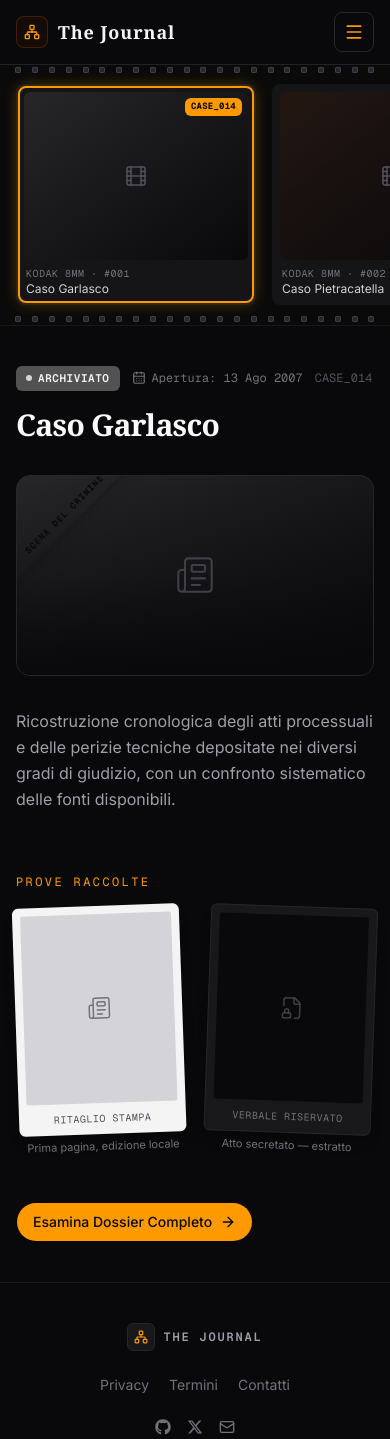
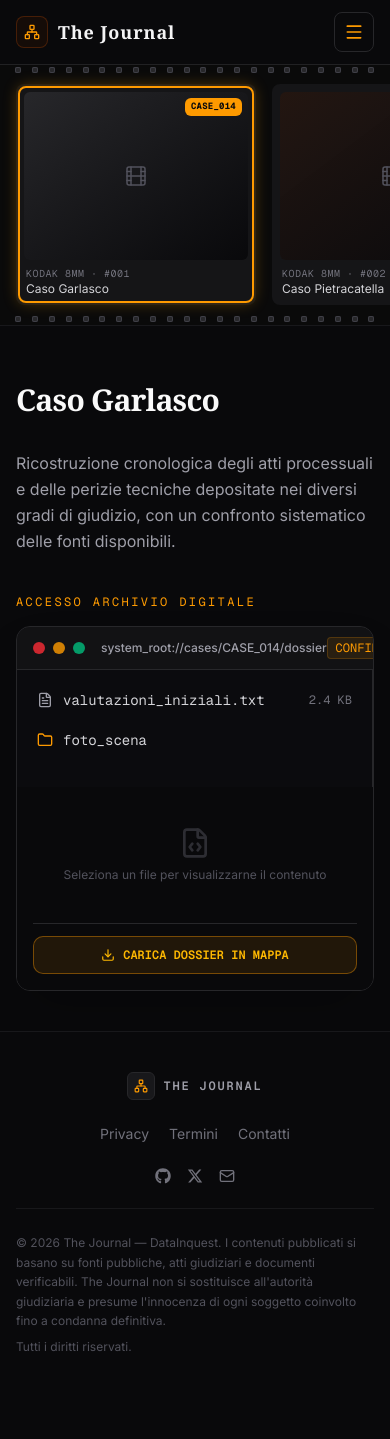
Before and after one commit to cp985/TheJournal, a Next.js app: page /cases in a window 390 px wide. Shown: the top 1439 px of the page. After the commit the page ends 1395 px from the top, so only its background shows below. Built offline with nearby package versions, Linux system fonts and the light colour scheme.

Commit message:
modified cases page and landingpage

```diff
--- a/src/app/(public)/cases/page.tsx
+++ b/src/app/(public)/cases/page.tsx
@@ -5,6 +5,7 @@
 import * as React from "react";
 import Link from "next/link";
 import { motion, AnimatePresence, type Variants } from "framer-motion";
+import {CaseFileExplorer, FileItem} from "@/components/layout/file-explorer-case"
 import { cn } from "@/lib/utils";
 import { Button } from "@/components/ui/button";
 import {
@@ -290,6 +291,21 @@ export default function CasiPage() {
   const [selectedId, setSelectedId] = React.useState<string>(CASES[0].id);
   const selectedCase = CASES.find((c) => c.id === selectedId) ?? CASES[0];
 
+
+  // 2. FUNZIONE PER GESTIRE IL "DOWNLOAD"
+  const handleDownloadCase = () => {
+    console.log(`Salvo il caso ${selectedCase.id} nei cookie/tabellone!`);
+    // Qui aggiungeremo la logica per salvare il caso
+  };
+
+  // 3. MOCK DATI FILE (Da aggiungere al tuo oggetto CASES o generare qui)
+  const mockFiles: FileItem[] = [
+    { id: "1", name: "valutazioni_iniziali.txt", type: "text", size: "2.4 KB", content: "Analisi preliminare del caso...\n\nNessun sospetto evidente." },
+    { id: "2", name: "foto_scena", type: "folder", children: [
+        { id: "3", name: "IMG_001.jpg", type: "image", size: "4.1 MB" }
+    ]}
+  ];
+
   return (
     <main className="min-h-screen bg-zinc-950 text-zinc-100">
       {/* Barra superiore minimale */}
@@ -323,84 +339,42 @@ export default function CasiPage() {
         {/* --------------------------------------------------------- */}
         {/* PREVIEW — dettaglio del caso selezionato                   */}
         {/* --------------------------------------------------------- */}
+
         <div className="flex-1 px-4 py-10 sm:px-8 lg:h-[calc(100vh-3.5rem)] lg:overflow-y-auto lg:px-12 lg:py-14">
           <AnimatePresence mode="wait">
-            <motion.div
-              key={selectedCase.id}
-              variants={previewVariants}
-              initial="initial"
-              animate="animate"
-              exit="exit"
-              className="mx-auto max-w-3xl"
-            >
-              {/* Header */}
+            <motion.div key={selectedCase.id} /* ... tue varianti ... */ className="mx-auto max-w-3xl">
+
+              {/* Header (Status, Title, etc) -> Rimane identico */}
               <div className="flex flex-wrap items-center gap-3">
-                <StatusPill status={selectedCase.status} />
-                <span className="inline-flex items-center gap-1.5 font-mono text-xs text-zinc-500">
-                  <CalendarDays className="h-3.5 w-3.5" />
-                  {selectedCase.dateOpened}
-                </span>
-                <span className="font-mono text-xs text-zinc-600">{selectedCase.code}</span>
+                 {/* ... */}
               </div>
 
               <h2 className="mt-4 text-balance font-serif text-3xl font-semibold tracking-tight text-zinc-50 sm:text-4xl">
                 {selectedCase.title}
               </h2>
 
-              {/* Immagine di copertina */}
-              <div className="relative mt-8 aspect-video w-full overflow-hidden rounded-xl border border-zinc-800 bg-gradient-to-br from-zinc-800 to-zinc-950">
-                <div className="absolute inset-0 bg-gradient-to-t from-zinc-950 via-zinc-950/25 to-transparent" />
-                <div
-                  className="absolute -left-12 top-7 w-48 -rotate-45 py-1 text-center font-mono text-[9px] font-bold tracking-widest text-zinc-950 shadow-lg"
-                  style={{ backgroundImage: HAZARD_STRIPES }}
-                  aria-hidden="true"
-                >
-                  SCENA DEL CRIMINE
-                </div>
-                <div className="absolute inset-0 flex items-center justify-center">
-                  <Newspaper className="h-10 w-10 text-zinc-700" strokeWidth={1.25} />
-                </div>
-              </div>
-
-              {/* Sinossi */}
               <p className="mt-8 text-pretty leading-relaxed text-zinc-400">
                 {selectedCase.synopsis}
               </p>
 
-              {/* Anteprima prove */}
+              {/* ------------------------------------------------------------------- */}
+              {/* 4. SOSTITUIAMO LE VECCHIE PROVE E IL BOTTONE CON L'EXPLORER CYBER  */}
+              {/* ------------------------------------------------------------------- */}
               <div className="mt-10">
-                <div
-                  className="mb-4 h-1.5 w-16 rounded-full"
-                  style={{ backgroundImage: HAZARD_STRIPES }}
-                  aria-hidden="true"
+                <div className="mb-4 flex items-center justify-between">
+                  <h3 className="font-mono text-xs uppercase tracking-[0.2em] text-amber-500">
+                    Accesso Archivio Digitale
+                  </h3>
+                </div>
+
+                {/* INSERIAMO IL COMPONENTE QUI */}
+                <CaseFileExplorer
+                  caseId={selectedCase.code}
+                  files={mockFiles} // In produzione: selectedCase.files
+                  onDownloadCase={handleDownloadCase}
                 />
-                <h3 className="font-mono text-xs uppercase tracking-[0.2em] text-amber-500">
-                  Prove raccolte
-                </h3>
-                <div className="mt-4 grid grid-cols-2 gap-6 sm:max-w-xs sm:gap-8">
-                  {selectedCase.evidence.map((ev, i) => (
-                    <EvidenceCard
-                      key={ev.id}
-                      evidence={ev}
-                      tilt={i % 2 === 0 ? "-rotate-2" : "rotate-2"}
-                    />
-                  ))}
-                </div>
               </div>
 
-              {/* CTA */}
-              <div className="mt-12">
-                <Button
-                  asChild
-                  size="lg"
-                  className="gap-2 bg-amber-500 text-zinc-950 hover:bg-amber-400 focus-visible:ring-amber-400"
-                >
-                  <Link href={`/cases/${selectedCase.slug}`}>
-                    Esamina Dossier Completo
-                    <ArrowRight className="h-4 w-4" />
-                  </Link>
-                </Button>
-              </div>
             </motion.div>
           </AnimatePresence>
         </div>
--- /dev/null
+++ b/src/components/layout/file-explorer-case.tsx
@@ -0,0 +1,116 @@
+"use client";
+
+import { useState } from "react";
+import { Folder, FileText, FileCode, Image as ImageIcon, Download, ArrowLeft } from "lucide-react";
+
+export type FileItem = {
+  id: string;
+  name: string;
+  type: "text" | "pdf" | "folder" | "image";
+  size?: string;
+  content?: string; // Per i file .txt o note rapide
+  url?: string;     // Per immagini o PDF
+  children?: FileItem[]; // Se è una sottocartella (folder)
+};
+
+interface FileExplorerProps {
+  caseId: string;
+  files: FileItem[];
+  onDownloadCase: () => void;
+}
+
+export function CaseFileExplorer({ caseId, files, onDownloadCase }: FileExplorerProps) {
+  const [currentFolder, setCurrentFolder] = useState<FileItem[]>(files);
+  const [selectedFile, setSelectedFile] = useState<FileItem | null>(null);
+
+  return (
+    <div className="w-full rounded-xl border border-zinc-800 bg-zinc-950 font-mono text-sm text-zinc-300 shadow-2xl overflow-hidden">
+      {/* Bar superiore della finestra Stile OS/Terminale */}
+      <div className="flex items-center justify-between border-b border-zinc-800 bg-zinc-900/60 px-4 py-2.5">
+        <div className="flex items-center gap-2">
+          <span className="h-3 w-3 rounded-full bg-red-500/80" />
+          <span className="h-3 w-3 rounded-full bg-amber-500/80" />
+          <span className="h-3 w-3 rounded-full bg-emerald-500/80" />
+          <span className="ml-2 text-xs text-zinc-400 font-sans font-medium">
+            system_root://cases/{caseId}/dossier
+          </span>
+        </div>
+        <span className="text-xs text-amber-500 bg-amber-500/10 px-2 py-0.5 rounded border border-amber-500/20">
+          CONFIDENTIAL
+        </span>
+      </div>
+
+      {/* Griglia principale: Lista File a Sinistra | Anteprima a Destra */}
+      <div className="grid grid-cols-1 md:grid-cols-12 min-h-[320px]">
+
+        {/* Lista File (Colonna 7/12) */}
+        <div className="md:col-span-7 border-r border-zinc-800 p-3 space-y-1 bg-zinc-900/20">
+          {currentFolder.map((file) => (
+            <button
+              key={file.id}
+              onClick={() => {
+                if (file.type === "folder" && file.children) {
+                  setCurrentFolder(file.children);
+                } else {
+                  setSelectedFile(file);
+                }
+              }}
+              className={`flex w-full items-center justify-between p-2 rounded-lg transition-colors text-left ${
+                selectedFile?.id === file.id
+                  ? "bg-amber-500/10 text-amber-400 border border-amber-500/30"
+                  : "hover:bg-zinc-800/50 text-zinc-300"
+              }`}
+            >
+              <div className="flex items-center gap-2.5">
+                {file.type === "folder" && <Folder className="h-4 w-4 text-amber-500" />}
+                {file.type === "text" && <FileText className="h-4 w-4 text-zinc-400" />}
+                {file.type === "image" && <ImageIcon className="h-4 w-4 text-blue-400" />}
+                <span className="truncate">{file.name}</span>
+              </div>
+              {file.size && <span className="text-xs text-zinc-500">{file.size}</span>}
+            </button>
+          ))}
+        </div>
+
+        {/* Cella Anteprima File Cliccato (Colonna 5/12) */}
+        <div className="md:col-span-5 p-4 bg-zinc-950 flex flex-col justify-between">
+          {selectedFile ? (
+            <div>
+              <div className="text-xs text-zinc-500 mb-1 font-sans">ANTEPRIMA FILE:</div>
+              <h4 className="font-semibold text-zinc-100 mb-3">{selectedFile.name}</h4>
+
+              {selectedFile.type === "text" && (
+                <div className="p-3 rounded bg-zinc-900 border border-zinc-800 text-xs text-zinc-300 leading-relaxed font-sans whitespace-pre-line max-h-[180px] overflow-y-auto">
+                  {selectedFile.content}
+                </div>
+              )}
+
+              {selectedFile.type === "image" && (
+                <div className="aspect-video bg-zinc-900 rounded border border-zinc-800 flex items-center justify-center text-xs text-zinc-500">
+                  [Immagine: {selectedFile.name}]
+                </div>
+              )}
+            </div>
+          ) : (
+            <div className="flex h-full flex-col items-center justify-center text-center text-zinc-600 font-sans p-4">
+              <FileCode className="h-8 w-8 mb-2 opacity-50" />
+              <p className="text-xs">Seleziona un file per visualizzarne il contenuto</p>
+            </div>
+          )}
+
+          {/* Bottone Finale per 'Inviare' il caso alla Mappa */}
+          <div className="mt-4 pt-3 border-t border-zinc-800">
+            <button
+              onClick={onDownloadCase}
+              className="w-full flex items-center justify-center gap-2 rounded-lg bg-amber-500/10 border border-amber-500/40 text-amber-400 hover:bg-amber-500/20 py-2.5 text-xs font-semibold transition-all"
+            >
+              <Download className="h-3.5 w-3.5" />
+              CARICA DOSSIER IN MAPPA
+            </button>
+          </div>
+        </div>
+
+      </div>
+    </div>
+  );
+}
```
Also changed, not shown: src/app/(public)/page.tsx (+2 -41 lines), 1 other file (tests, documents, lock files or other folders).
